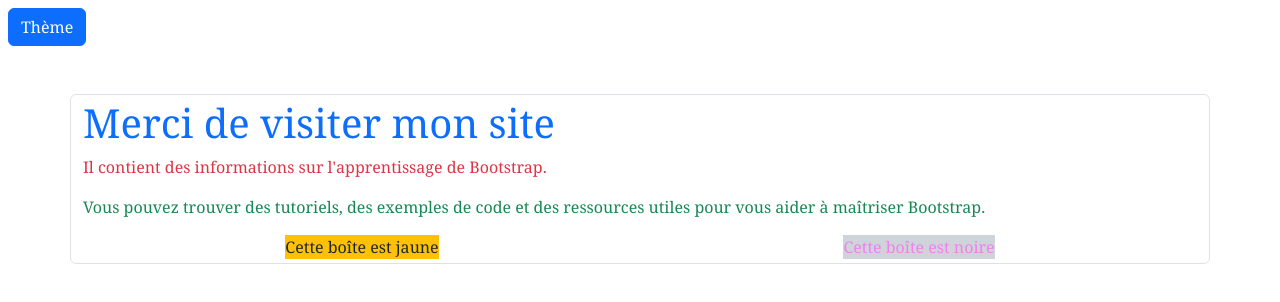
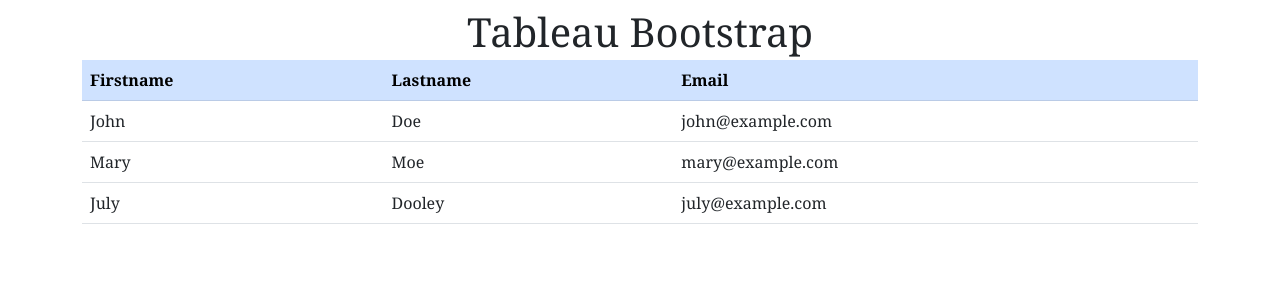
Before and after one commit to sindyleungoue9/Formation, a plain HTML site: page index.html in a window 1280 px wide. Drawn offline with nearby package versions, Linux system fonts and the light colour scheme.

Commit message:
Les tableaux avec bootstrap

```diff
--- a/index.html
+++ b/index.html
@@ -1,40 +1,42 @@
 <!DOCTYPE html>
 <html lang="fr">
+
   <head>
     <meta charset="UTF-8" />
     <meta name="viewport" content="width=device-width, initial-scale=1.0" />
-    <link rel="stylesheet" href="https://cdn.jsdelivr.net/npm/bootstrap@5.3.0/dist/css/bootstrap.min.css" />
-    <link rel="stylesheet" href="https://cdn.jsdelivr.net/npm/bootstrap@5.3.0/dist/js/bootstrap.bundle.min.js" />
+    <link
+      rel="stylesheet"
+      href="https://cdn.jsdelivr.net/npm/bootstrap@5.3.0/dist/css/bootstrap.min.css"/>
+    <link rel="stylesheet" href="https://cdn.jsdelivr.net/npm/bootstrap@5.3.0/dist/js/bootstrap.bundle.min.js"/>
     <link rel="stylesheet" href="style.css" />
     <title>Apprentissage de Bootstrap</title>
   </head>
+
   <body>
-     <!--Changement de thème-->
-     <div class="d-flex justify-content-start m-2">
-      <button class="btn btn-primary" onclick="changerTheme()">Thème</button>
-     </div>
-
-        <div class="container py-1 border rounded my-5">
-            <h1 class="text-primary">Merci de visiter mon site </h1>
-            <p class="text-danger">Il contient des informations sur l'apprentissage de Bootstrap.</p>
-            <p class="text-success">Vous pouvez trouver des tutoriels, des exemples de code et des ressources utiles pour vous aider à maîtriser Bootstrap.</p>
-        <div class="d-flex justify-content-around rounded ">
-         <div class="bg-warning text-dark">Cette boîte est jaune</div>
-        <div class=" text-rose ">Cette boîte est noire</div>
-        </div>
-        </div>
-        <!-- Function to change theme -->
-        <script>
-         function changerTheme() {
-        const body = document.body;
-        const themeActuel = body.getAttribute('data-bs-theme');
-
-          if (themeActuel === 'light') {
-           body.setAttribute('data-bs-theme', 'dark');
-          } else {
-          body.setAttribute('data-bs-theme', 'light');
-                 }
-           }
-        </script>
+    <div class=" table-responsive container mt-2">
+      <h1 class="text-center mb-1">Tableau Bootstrap</h1>
+   <table class="table table-bordless table-hover">
+    <tr class="table-primary">
+      <th>Firstname</th>
+      <th>Lastname</th>
+      <th>Email</th>
+    </tr>
+    <tr>
+      <td>John</td>
+      <td>Doe</td>
+      <td>john@example.com</td>
+    </tr>
+    <tr>
+      <td>Mary</td>
+      <td>Moe</td>
+      <td>mary@example.com</td>
+    </tr>
+    <tr>
+      <td>July</td>
+      <td>Dooley</td>
+      <td>july@example.com</td>
+    </tr>
+   </table>
+   </div>
   </body>
-  </html>
+</html>
```
